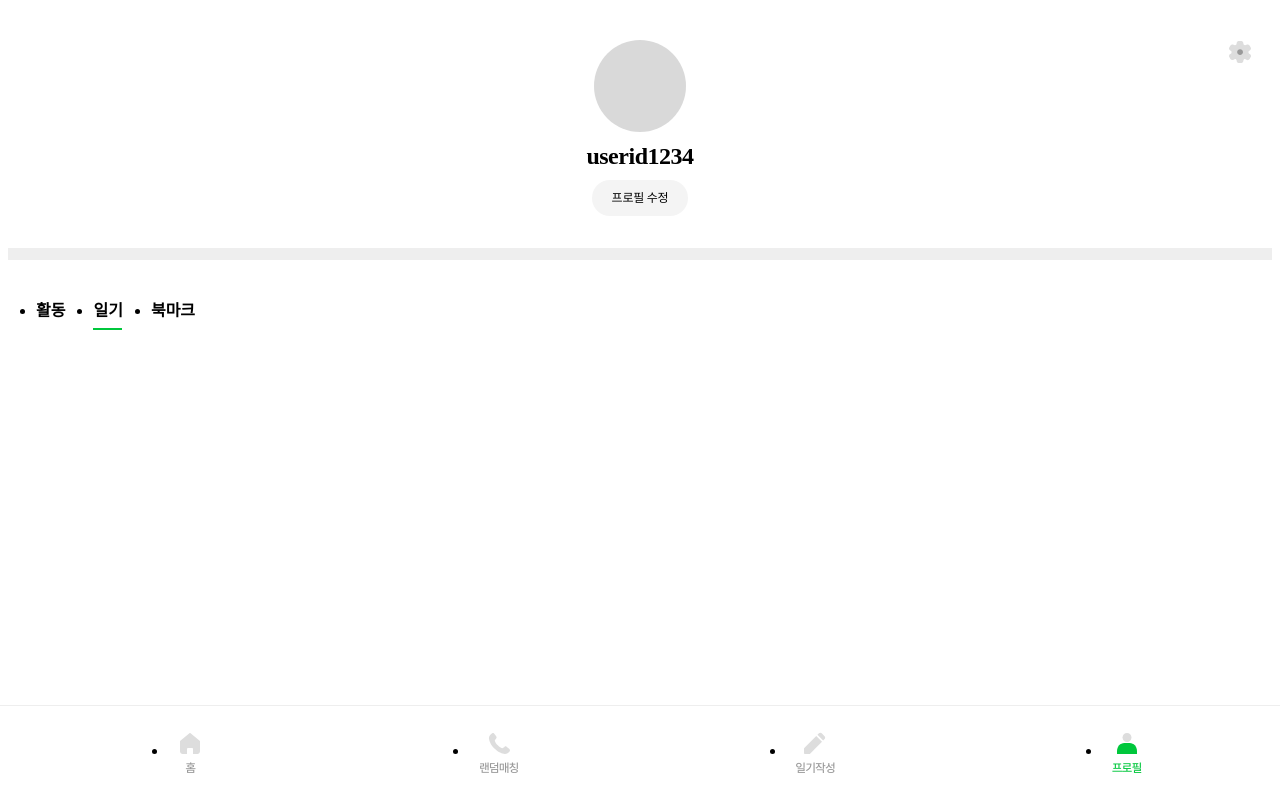
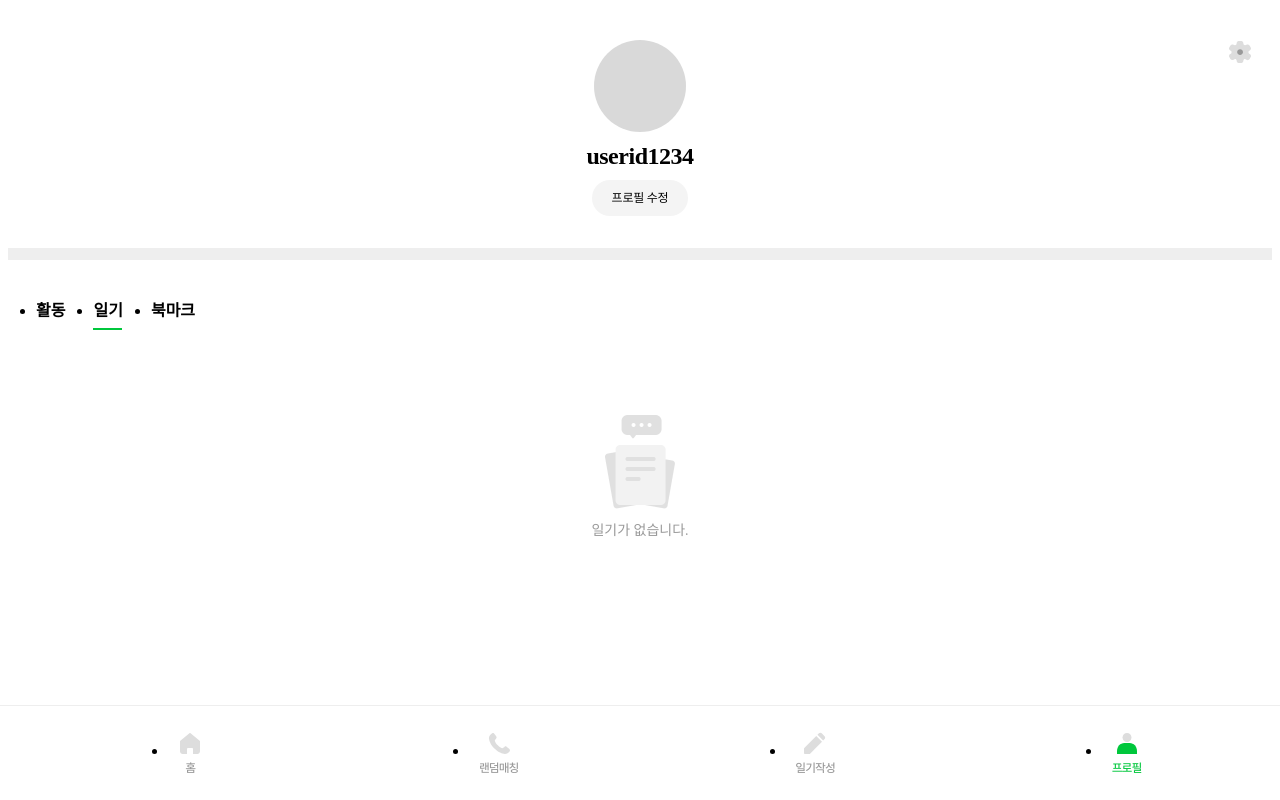
Before and after one commit to a-daily-diary/ADD.FE, a Next.js app: page /profile in a window 1280 px wide. Both pictures are taken after a click on the button "일기". Built offline with nearby package versions, Linux system fonts and the light colour scheme; what emotion-reset would draw is missing.

Commit message:
💄 #57 - 일기, 북마크 데이터 없는 경우 UI 구현

```diff
--- a/src/pages/profile/index.tsx
+++ b/src/pages/profile/index.tsx
@@ -1,4 +1,5 @@
 import styled from '@emotion/styled';
+import Image from 'next/image';
 import Link from 'next/link';
 import { useEffect, useRef, useState } from 'react';
 import type { NextPageWithLayout } from 'pages/_app';
@@ -9,8 +10,8 @@ import Layout from 'components/layouts/Layout';
 
 const PROFILE_TAB_LIST = [
   { id: 'activities', title: '활동' },
-  { id: 'diaries', title: '일기' },
-  { id: 'bookmarks', title: '북마크' },
+  { id: 'diaries', title: '일기', content: null },
+  { id: 'bookmarks', title: '북마크', content: null },
 ];
 
 const Profile: NextPageWithLayout = () => {
@@ -65,6 +66,36 @@ const Profile: NextPageWithLayout = () => {
             );
           })}
         </TabList>
+        <article>
+          {PROFILE_TAB_LIST[activeIndex].id === 'diaries' &&
+            (PROFILE_TAB_LIST[activeIndex].content !== null ? (
+              <div>일기</div>
+            ) : (
+              <EmptyBox>
+                <Image
+                  src={'/images/profile/empty.png'}
+                  alt="일기가 없습니다."
+                  width={100}
+                  height={100}
+                />
+                <EmptyText>일기가 없습니다.</EmptyText>
+              </EmptyBox>
+            ))}
+          {PROFILE_TAB_LIST[activeIndex].id === 'bookmarks' &&
+            (PROFILE_TAB_LIST[activeIndex].content !== null ? (
+              <div>북마크</div>
+            ) : (
+              <EmptyBox>
+                <Image
+                  src={'/images/profile/empty.png'}
+                  alt="북마크가 없습니다."
+                  width={100}
+                  height={100}
+                />
+                <EmptyText>북마크가 없습니다.</EmptyText>
+              </EmptyBox>
+            ))}
+        </article>
       </section>
     </>
   );
@@ -106,8 +137,8 @@ const UserProfileImage = styled.div`
 
 const UserName = styled.h2`
   margin: 8px 0 6px;
+  font-size: 24px;
   font-weight: 700;
-  font-size: 24px;
   letter-spacing: -0.02em;
   line-height: 1.4;
 `;
@@ -116,8 +147,8 @@ const ProfileEditLink = styled(Link)`
   padding: 12px 20px;
   border-radius: 120px;
   background: #f4f4f4;
+  font-size: 12px;
   font-weight: 500;
-  font-size: 12px;
   line-height: 1;
   letter-spacing: -0.02em;
 `;
@@ -145,7 +176,23 @@ const TabList = styled.ul<{
 `;
 
 const TabButton = styled.button<{ active: boolean }>`
+  font-size: 16px;
   font-weight: 700;
-  font-size: 16px;
   line-height: 140%;
 `;
+
+const EmptyBox = styled.div`
+  display: grid;
+  place-content: center;
+  gap: 12px;
+  width: 100%;
+  padding: 50px;
+  text-align: center;
+`;
+
+const EmptyText = styled.span`
+  color: ${({ theme }) => theme.colors.gray_999};
+  font-size: 14px;
+  font-weight: 400;
+  line-height: 100%;
+`;
```
